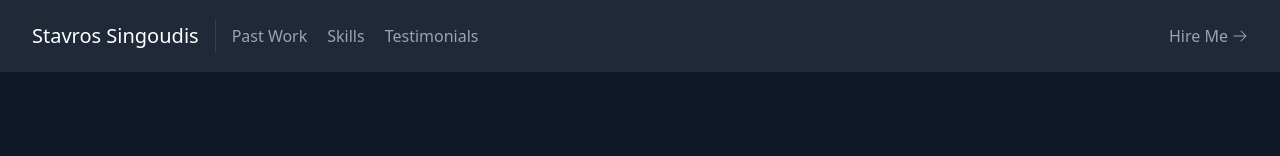
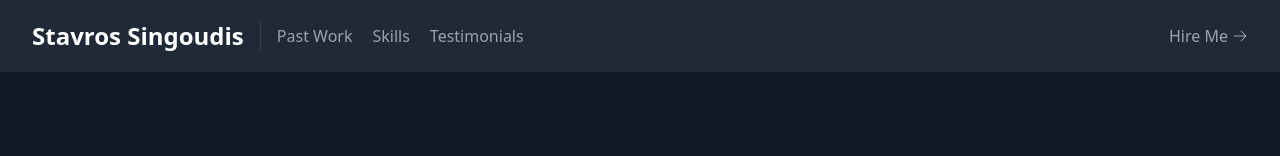
Before and after one commit to ssingoudis/ReactPortfolio, a React (Create React App) app: page / in a window 1280 px wide. Shown: the top 156 px of the page. Built offline with nearby package versions, Linux system fonts and the light colour scheme.

Commit message:
bug fixed

```diff
--- a/src/components/Navbar.js
+++ b/src/components/Navbar.js
@@ -20,14 +20,27 @@ export default function Navbar() {
   return (
     <header className="bg-gray-800 md:sticky top-0 z-20">
       <div className="container mx-auto flex flex-wrap p-5 flex-col md:flex-row items-center">
-        <a className="title-font font-medium text-white mb-4 md:mb-0">
-          <a href="#about" onClick={handleJump} data-offset="50" className="ml-3 text-xl">
-            Stavros Singoudis
+        {/* <a className="title-font font-medium text-white mb-4 md:mb-0"> */}
+          <a
+            href="#about"
+            role='button'
+            onClick={handleJump}
+            data-offset="50"
+            className="text-2xl font-bold text-white mb-4 md:mb-0 ml-3">
+              Stavros Singoudis
           </a>
-        </a>
+        {/* </a> */}
         <nav className="md:mr-auto md:ml-4 md:py-1 md:pl-4 md:border-l md:border-gray-700	flex flex-wrap items-center text-base justify-center">
-          <a
+
+
+          {/*<button href="#skills" onClick={handleJump} data-offset="50" className='mr-5 hover:text-white'>
+            Past Work
+          </button>*/}
+
+
+           <a
             href="#projects"
+            role='button'
             onClick={handleJump}
             data-offset="50"
             className="mr-5 hover:text-white">
@@ -35,6 +48,7 @@ export default function Navbar() {
           </a>
           <a
             href="#skills"
+            role='button'
             onClick={handleJump}
             data-offset="50"
             className="mr-5 hover:text-white">
@@ -42,6 +56,7 @@ export default function Navbar() {
           </a>
           <a
             href="#testimonials"
+            role='button'
             onClick={handleJump}
             data-offset="50"
             className="mr-5 hover:text-white">
@@ -50,6 +65,7 @@ export default function Navbar() {
         </nav>
         <a
           href="#contact"
+          role='button'
           onClick={handleJump}
           data-offset="50"
           className="inline-flex items-center bg-gray-800 border-0 py-1 px-3 focus:outline-none hover:bg-gray-700 rounded text-base mt-4 md:mt-0">
@@ -58,5 +74,4 @@ export default function Navbar() {
         </a>
       </div>
     </header>
-  );
-}
+  )};
```
